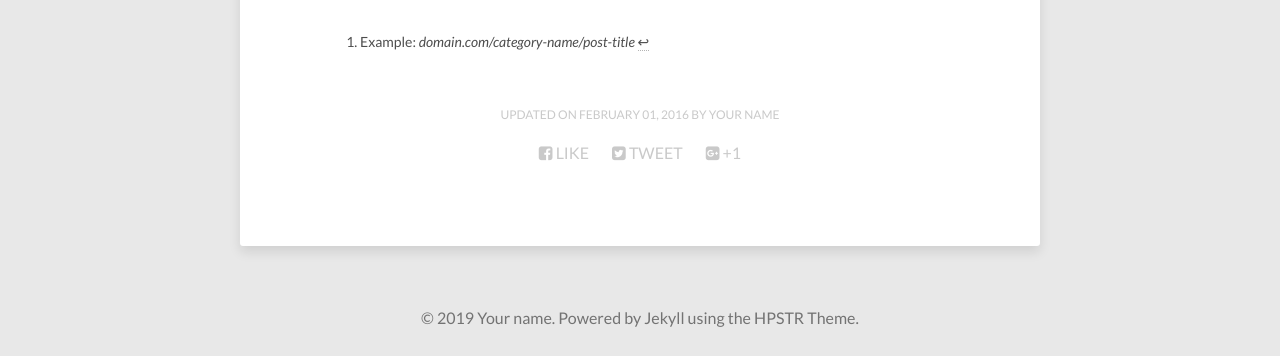
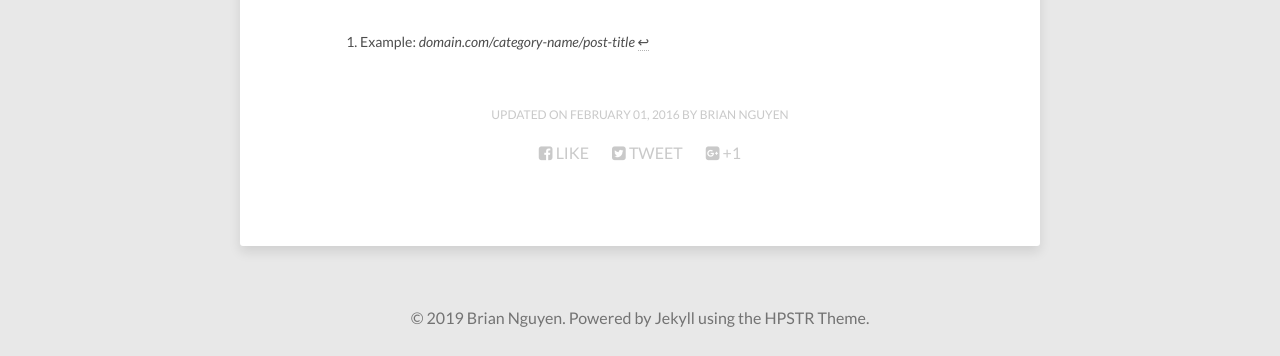
Before and after one commit to noraoken/noraoken.github.io, a Jekyll site: the page built from about/index.md, in a window 1280 px wide. Shown: the part 1201-1557 px from the top of the page. Built offline with Jekyll 4.4.1, drawn with Linux system fonts in a browser that asks for light colours; nearby versions of some CDN libraries; some of the changed lines change nothing that is shown.

Commit message:
Update bio and description

```diff
--- a/_config.yml
+++ b/_config.yml
@@ -1,5 +1,5 @@
 title:
-description:      Describe your website here.
+description:      The Noraoken Blog
 disqus_shortname:
 reading_time:     true
 words_per_minute: 200
@@ -9,10 +9,10 @@
 
 # Owner/author information
 owner:
-  name:           Your name
+  name:           Brian Nguyen
   avatar:         avatar.jpg
-  bio:            "Your bio goes here. It shouldn't be super long but a good sentence or two should suffice."
-  email:          you@email.com
+  bio:            "Dedicated Computer Science student && Aspired Creative Trailblazer."
+  email:          brianlnguyen2000@gmail.com
   # Social networking links used in footer. Update and remove as you like.
   twitter:
   facebook:
```
Also changed, not shown: 2 other files.
